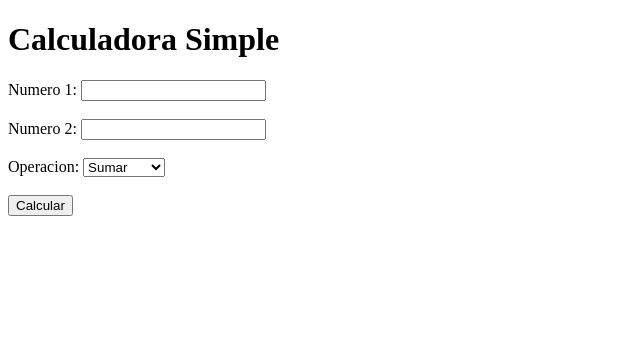
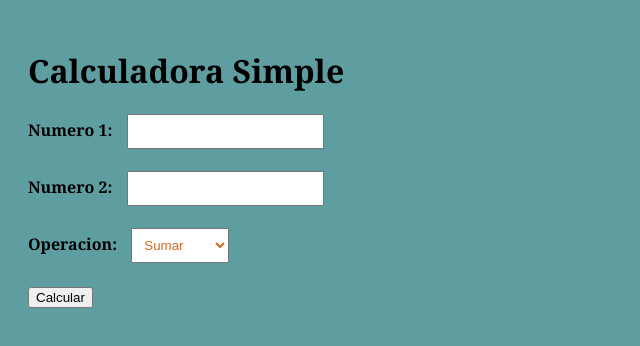
Before and after one commit to Jack625a/PIA-PM2-Catec, a plain HTML site: page node/ejercicioServidor/public/index.html in a window 1280 px wide. Shown: the whole page, without its empty margins (0-640 px from the left). Drawn offline with Linux system fonts and the light colour scheme.

Commit message:
Ejercicio Servidro Completo

```diff
--- a/node/ejercicioServidor/public/estilos.css
+++ b/node/ejercicioServidor/public/estilos.css
@@ -0,0 +1,4 @@
+body{
+    font-family: Cambria, Cochin, Georgia, Times, 'Times New Roman', serif;
+    background-color: cadetblue;
+}
--- a/node/ejercicioServidor/public/index.html
+++ b/node/ejercicioServidor/public/index.html
@@ -4,6 +4,24 @@
     <meta charset="UTF-8">
     <meta name="viewport" content="width=device-width, initial-scale=1.0">
     <title>Calculadora Simple</title>
+    <style>
+        body{
+            font-family: Cambria, Cochin, Georgia, Times, 'Times New Roman', serif;
+            background-color: cadetblue;
+            padding: 20px;
+
+        }
+        label{
+            font-weight: bold;
+            margin-right: 10px;
+        }
+        input[type="number"],
+        select{
+            padding: 8px;
+            margin-right: 10px;
+            color: chocolate;
+        }
+    </style>
 </head>
 <body>
     <h1>Calculadora Simple</h1>
```
Also changed, not shown: node/ejercicioServidor/servidor.js (+16 -2 lines).
